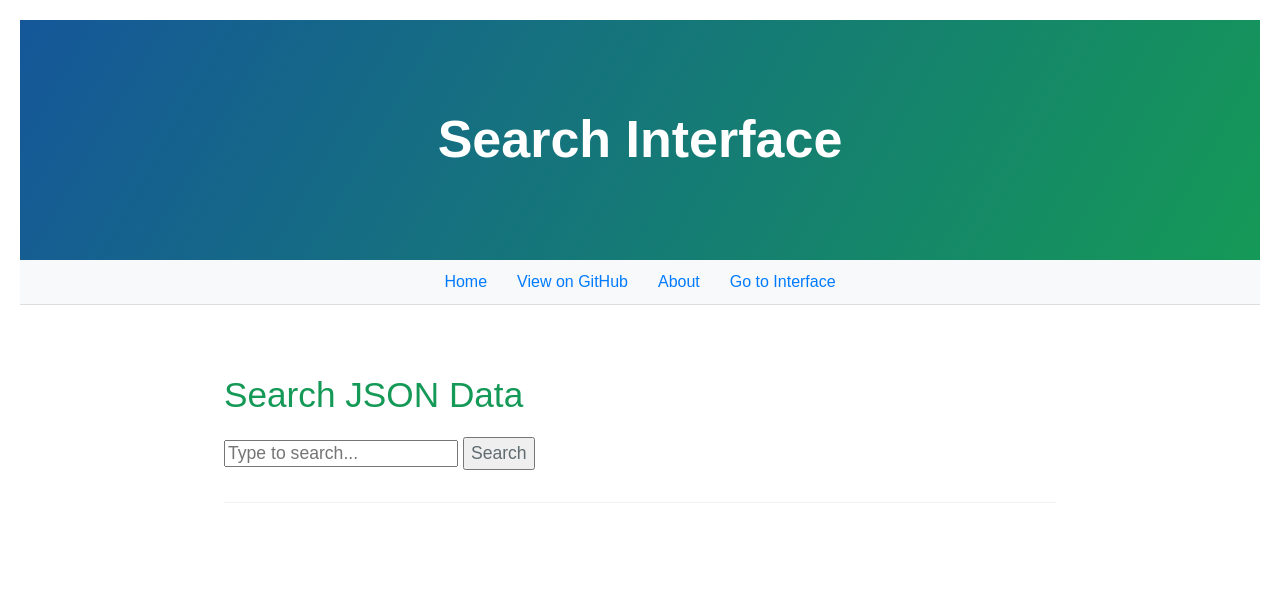
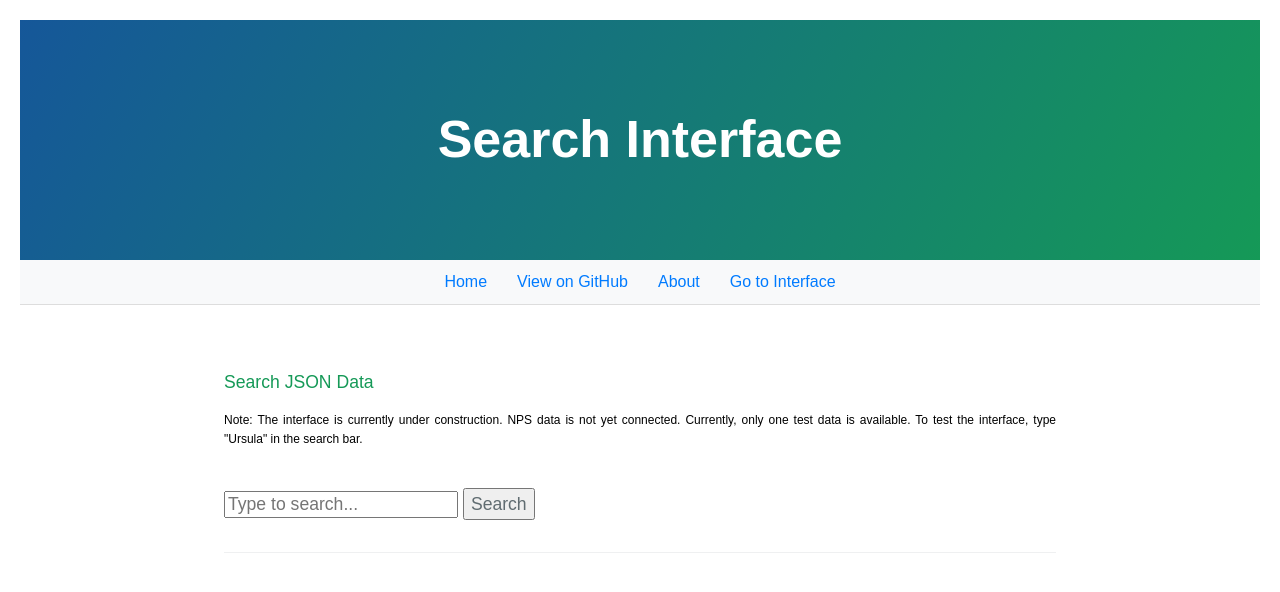
Before and after one commit to zzou21/Mission2000NPSDatabaseInterface, a Jekyll site: the page built from searchTool.html, in a window 1280 px wide. Shown: the top 592 px of the page. Built offline with Jekyll 4.4.1, drawn with Linux system fonts in a browser that asks for light colours.

Commit message:
updated interface notes

```diff
--- a/defaultStyle.css
+++ b/defaultStyle.css
@@ -35,3 +35,11 @@
 .btn-container {
   text-align: center;
 }
+
+.instructions {
+  font-size: 12px;
+  color: black;
+  line-height: 1.6;
+  text-align: justify;
+  border-radius: 5px;
+}
--- a/searchTool.html
+++ b/searchTool.html
@@ -10,6 +10,7 @@ permalink: /search-interface/
     <meta charset="UTF-8">
     <meta name="viewport" content="width=device-width, initial-scale=1.0">
     <title>JSON Search Interface</title>
+    <link rel="stylesheet" href="{{ '/defaultStyle.css' | relative_url }}">
     <style>
         body {
             font-family: Arial, sans-serif;
@@ -27,7 +28,9 @@ permalink: /search-interface/
 </head>
 
 <body>
-    <h1>Search JSON Data</h1>
+    <h4>Search JSON Data</h4>
+    <p class="instructions">Note: The interface is currently under construction. NPS data is not yet connected. Currently, only one test data is available. To test the interface, type "Ursula" in the search bar.</p>
+    <br>
     <input type="text" id="searchInput" placeholder="Type to search..." />
     <button id="searchButton">Search</button>
     <div id="results"></div>
```
